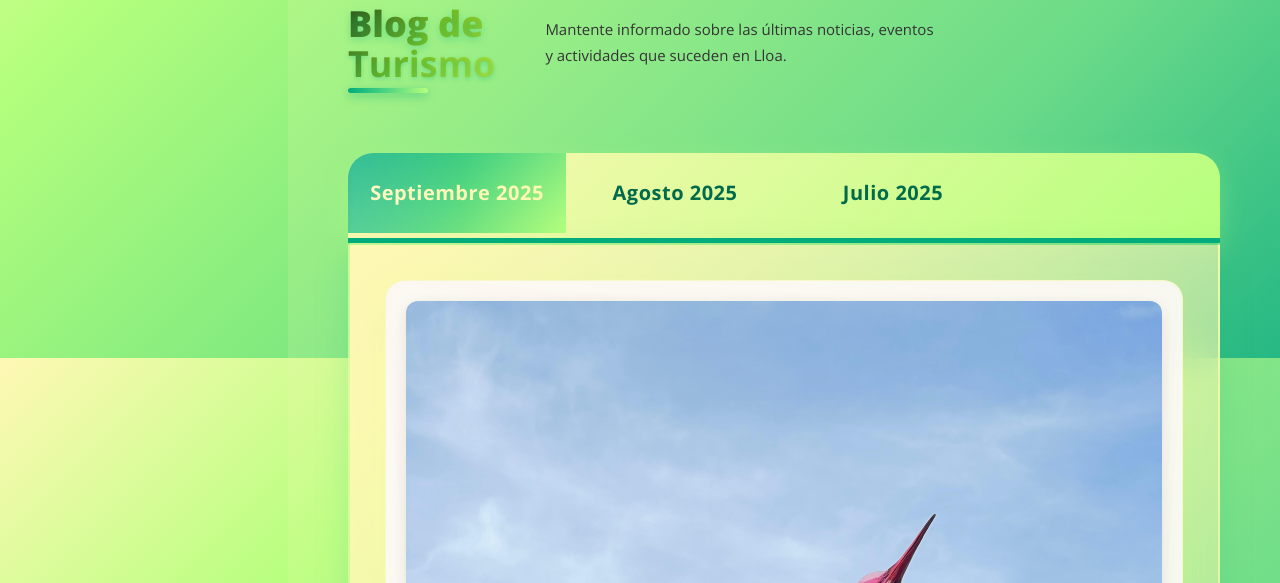
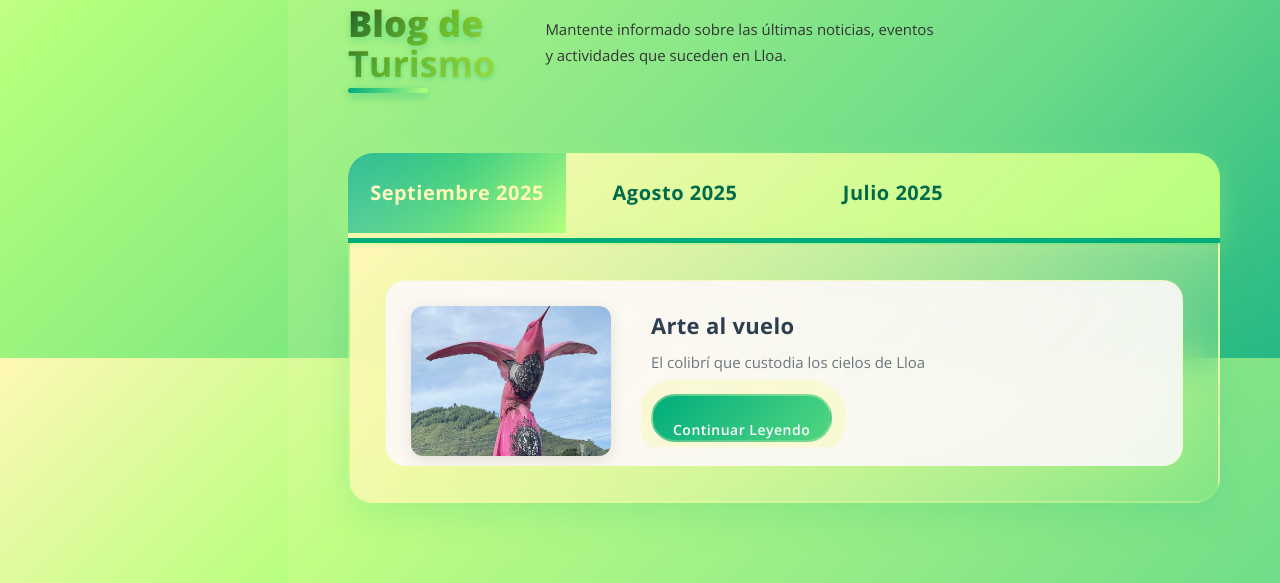
Before and after one commit to aureliuzjaziel/weblloaTest, a Django app: page / in a window 1280 px wide. Shown: the part 3642-4225 px from the top of the page. Run offline with Django 5.2, Linux system fonts and the light colour scheme; data comes from the database, SQL or seed files in the repository; some libraries are stand-ins or nearby versions.

Commit message:
commit de blog

```diff
--- a/core/static/core/assets/css/templatemo-style.css
+++ b/core/static/core/assets/css/templatemo-style.css
@@ -1067,22 +1067,26 @@ header {
 }
 
 #blog .tabgroup ul li {
-  display: inline-block;
+  display: block;
   text-align: left;
-  margin-bottom: 20px;
-  padding: 20px;
-  border-bottom: 1px solid rgba(221,221,221,0.3);
-  background: rgba(255,255,255,0.8);
-  border-radius: 15px;
-  box-shadow: 0 4px 15px rgba(0,0,0,0.05);
+  margin-bottom: 30px;
+  padding: 25px;
+  border-bottom: none;
+  background: rgba(255,255,255,0.95);
+  border-radius: 20px;
+  box-shadow: 0 8px 25px rgba(0,0,0,0.08);
   transition: all 0.3s ease;
-  backdrop-filter: blur(5px);
+  backdrop-filter: blur(10px);
+  border: 1px solid rgba(181,255,125,0.2);
+  overflow: hidden;
+  position: relative;
 }
 
 #blog .tabgroup ul li:hover {
-  transform: translateY(-5px);
-  box-shadow: 0 8px 25px rgba(0,0,0,0.1);
-  background: rgba(255,255,255,0.95);
+  transform: translateY(-8px);
+  box-shadow: 0 12px 35px rgba(0,0,0,0.15);
+  background: rgba(255,255,255,1);
+  border-color: rgba(181,255,125,0.4);
 }
 
 #blog .tabgroup ul li:last-child {
@@ -1094,42 +1098,74 @@ header {
 #blog .tabgroup ul li img {
   float: left;
   margin-right: 30px;
-  max-width: 100%;
+  width: 200px;
+  height: 150px;
+  object-fit: cover;
   overflow: hidden;
   border-radius: 12px;
   box-shadow: 0 4px 15px rgba(0,0,0,0.1);
-  /*transition: all 0.3s ease;*/
+  transition: all 0.3s ease;
 }
 
 #blog .tabgroup ul li:hover img {
-  /*transform: scale(1.05);*/
+  transform: scale(1.05);
   box-shadow: 0 6px 20px rgba(0,0,0,0.15);
 }
 #blog .tabgroup ul li .text-content {
-  display: inline;
+  display: block;
+  overflow: hidden;
+  padding-left: 10px;
 }
 
 #blog .item .text-content h4 {
-  padding-top: 7.5px;
+  padding-top: 5px;
   margin-top: 0px;
-  margin-bottom: 5px;
-  font-size: 21px;
+  margin-bottom: 10px;
+  font-size: 22px;
+  font-weight: 700;
+  color: #2c3e50;
+  letter-spacing: 0.3px;
+  line-height: 1.3;
+  transition: color 0.3s ease;
+}
+
+#blog .tabgroup ul li:hover .text-content h4 {
+  color: #00AD7C;
+}
+
+#blog .item .text-content span {
+  display: none;
+}
+
+#blog .item .text-content p {
+  font-size: 15px;
+  color: #6c757d;
+  line-height: 1.6;
+  margin-bottom: 15px;
+  text-align: justify;
+}
+
+#blog .item .text-content .accent-button {
+  margin-top: 20px;
+}
+
+#blog .item .text-content .accent-button a {
+  background: linear-gradient(135deg, #00AD7C 0%, #52D681 100%);
+  color: white;
+  padding: 10px 20px;
+  border-radius: 25px;
+  text-decoration: none;
+  font-size: 14px;
   font-weight: 600;
-  color: #232323;
-  letter-spacing: 0.5px;
-}
-
-#blog .item .text-content span {
-  display: inline-block;
-  font-size: 15px;
-  font-weight: 600;
-  color: #7a7a7a;
-  letter-spacing: 0.5px;
-  margin-bottom: 15px;
-}
-
-#blog .item .text-content .accent-button {
-  margin-top: 25px;
+  transition: all 0.3s ease;
+  display: inline-block;
+}
+
+#blog .item .text-content .accent-button a:hover {
+  background: linear-gradient(135deg, #52D681 0%, #B5FF7D 100%);
+  color: #2c3e50;
+  transform: translateY(-2px);
+  box-shadow: 0 4px 15px rgba(0,173,124,0.3);
 }
 
 
@@ -1394,7 +1430,10 @@ header {
   #blog .tabgroup ul li img {
     float: none;
     width: 100%;
+    height: 200px;
+    object-fit: cover;
     margin-bottom: 15px;
+    margin-right: 0;
   }
   #blog .tabgroup ul li .text-content {
     display: block;
@@ -1530,13 +1569,6 @@ body::before {
   .sidebar-navigation {
     background: linear-gradient(135deg, rgba(45,80,22,0.98) 0%, rgba(124,189,30,0.95) 100%);
   }
-}
-
-/* Efectos de hover para imágenes */
-#featured .item .image img:hover,
-#blog .tabgroup ul li img:hover {
-  /*transform: scale(1.1) rotate(2deg);
-  filter: brightness(1.1) contrast(1.2);*/
 }
 
 /* Scroll bar personalizada */
--- a/core/templates/core/index.html
+++ b/core/templates/core/index.html
@@ -322,7 +322,6 @@ https://templatemo.com/tm-518-sentra
                                                 <img src="{{entry.image.url}}" alt="{{entry.title}}">
                                                 <div class="text-content">
                                                     <h4>{{entry.title}}</h4>
-                                                    <span>{{entry.formatted_date}}</span>
                                                     <p>{{entry.excerpt}}</p>
 
                                                     <div class="accent-button button">
```
